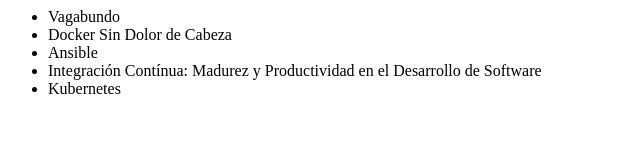
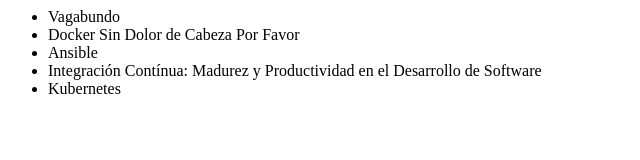
Before and after one commit to AgllProyectos/alura-git, a plain HTML site: page index.html in a window 1280 px wide. Shown: the full height of the page, 0-640 px from the left. Drawn offline with Linux system fonts and the light colour scheme.

Commit message:
Cambio linea docker

```diff
--- a/index.html
+++ b/index.html
@@ -7,7 +7,7 @@
 <cuerpo>
      <ul>
          <li> Vagabundo </li>
-         <li> Docker Sin Dolor de Cabeza </li>
+         <li> Docker Sin Dolor de Cabeza Por Favor </li>
          <li> Ansible </li>
          <li> Integración Contínua: Madurez y Productividad en el Desarrollo de Software </li>
          <li> Kubernetes </li>
```
